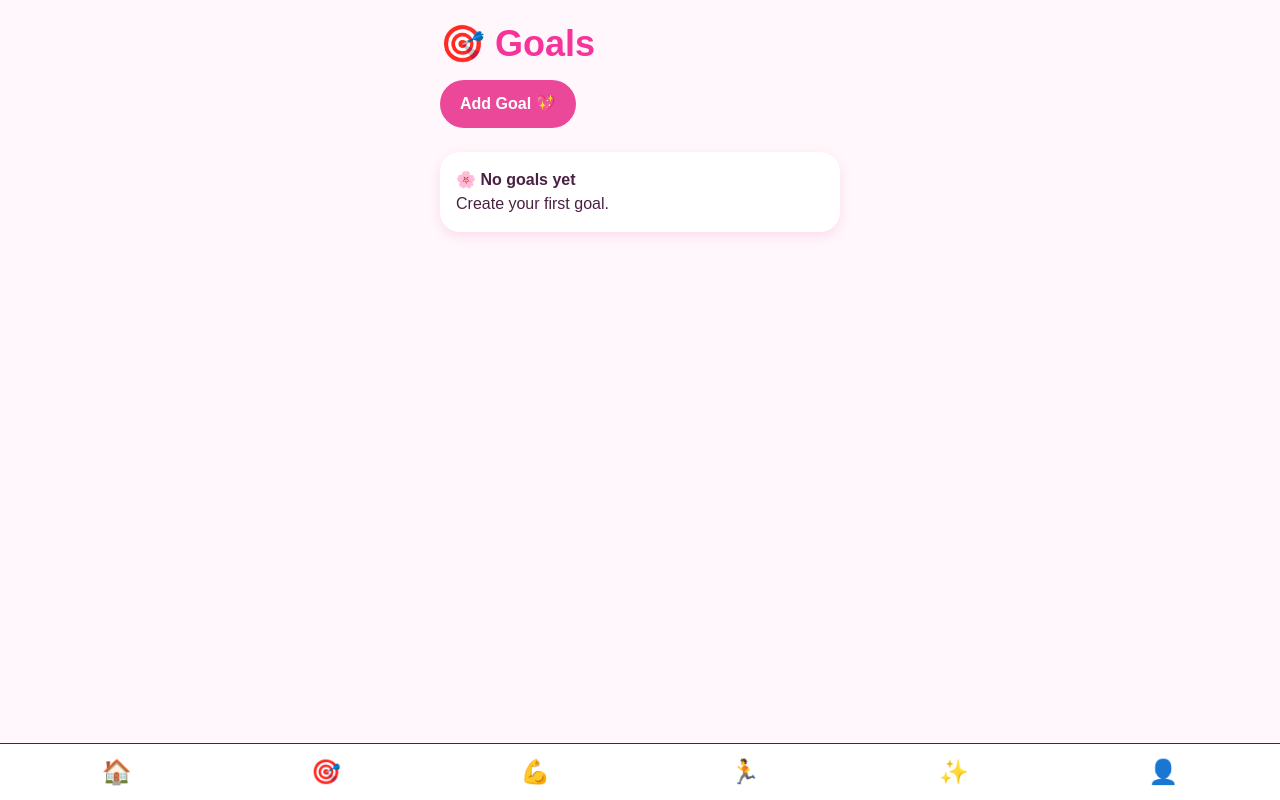
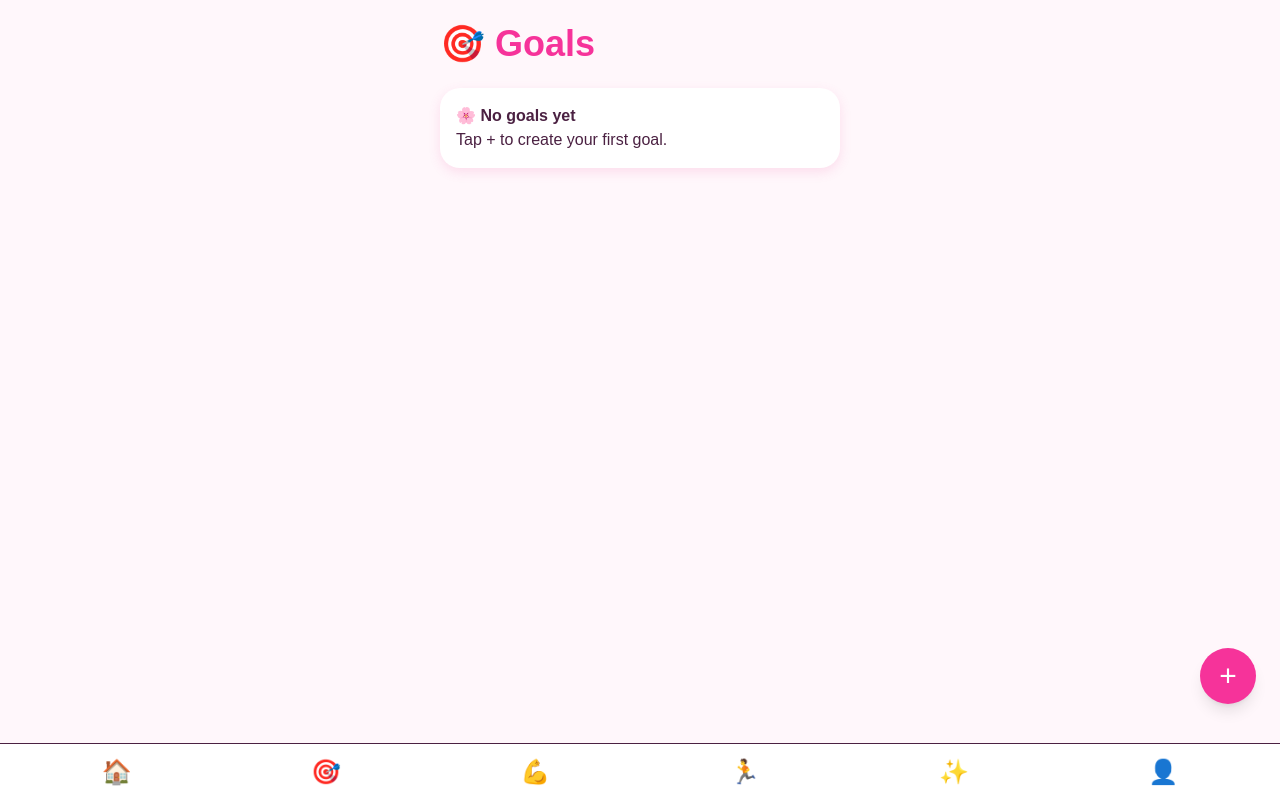
Before and after one commit to ros-xly/Atlas, a Next.js app in the folder frontend/: page /goals in a window 1280 px wide. Built offline with nearby package versions, Linux system fonts and the light colour scheme.

Commit message:
tidying up

```diff
--- a/frontend/app/goals/page.tsx
+++ b/frontend/app/goals/page.tsx
@@ -1,13 +1,9 @@
 "use client";
 
-import {
-  useEffect,
-  useState,
-} from "react";
-
-import Link from "next/link";
+import { useEffect, useState } from "react";
 
 import FloatCard from "@/components/FloatCard";
+import FloatingActionButton from "@/components/FloatingActionButton";
 import VisibilityBadge from "@/components/VisibilityBadge";
 
 export default function Goals() {
@@ -30,34 +26,25 @@ export default function Goals() {
       JSON.parse(stored);
 
     const response =
-      await fetch(
-        "/api/goals"
-      );
+      await fetch("/api/goals");
 
     const allGoals =
       await response.json();
 
-    const userGoals =
+    setGoals(
       allGoals.filter(
         (goal: any) =>
           goal.ownerEmail ===
           user.email
-      );
-
-    setGoals(userGoals);
+      )
+    );
   }
 
   return (
     <main className="p-6 max-w-md mx-auto">
-      <h1 className="text-4xl font-bold text-pink-500 mb-4">
+      <h1 className="text-4xl font-bold text-pink-500 mb-6">
         🎯 Goals
       </h1>
-
-      <Link href="/goals/create">
-        <button className="float-button mb-6">
-          Add Goal 💖
-        </button>
-      </Link>
 
       {goals.length === 0 && (
         <FloatCard>
@@ -66,20 +53,19 @@ export default function Goals() {
           </h2>
 
           <p>
-            Create your first goal.
+            Tap + to create your first
+            goal.
           </p>
         </FloatCard>
       )}
 
       {goals.map((goal) => (
         <FloatCard key={goal.id}>
-          <h2 className="font-bold text-lg">
+          <h2 className="font-bold">
             {goal.title}
           </h2>
 
-          <p>
-            {goal.category}
-          </p>
+          <p>{goal.category}</p>
 
           <VisibilityBadge
             visibility={
@@ -88,6 +74,10 @@ export default function Goals() {
           />
         </FloatCard>
       ))}
+
+      <FloatingActionButton
+        href="/goals/create"
+      />
     </main>
   );
 }
--- a/frontend/app/page.tsx
+++ b/frontend/app/page.tsx
@@ -28,11 +28,12 @@ export default function Home() {
       </h1>
 
       <p className="text-lg mb-6">
-        Hi {name} 🌸
+        Welcome back,
+          {name} 🌸
       </p>
 
       <p className="mb-6 text-gray-600">
-        Plan. Train. Progress.
+        Ready to make progress today?
       </p>
 
       <div className="space-y-4">
--- a/frontend/app/profile/page.tsx
+++ b/frontend/app/profile/page.tsx
@@ -1,6 +1,10 @@
 "use client";
 
-import { useEffect, useState } from "react";
+import {
+  useEffect,
+  useState,
+} from "react";
+
 import FloatCard from "@/components/FloatCard";
 
 export default function Profile() {
@@ -27,18 +31,36 @@ export default function Profile() {
       </h1>
 
       {user && (
+        <>
           <FloatCard>
-          <h2 className="text-xl font-bold">
+            <h2 className="text-2xl font-bold">
               🌸 {user.name}
             </h2>
 
-          <p>
-            {user.email}
-          </p>
+            <p>{user.email}</p>
 
             <p className="mt-4">
               Float Member ✨
             </p>
+          </FloatCard>
+
+          <FloatCard>
+            <p>
+              🎯 Goals
+            </p>
+
+            <p>
+              🏃 Runs
+            </p>
+
+            <p>
+              🎪 Aerial
+            </p>
+
+            <p>
+              👯 Friends
+            </p>
+          </FloatCard>
 
           <button
             className="float-button mt-4"
@@ -53,8 +75,7 @@ export default function Profile() {
           >
             Logout
           </button>
-
-        </FloatCard>
+        </>
       )}
     </main>
   );
--- /dev/null
+++ b/frontend/components/FloatingActionButton.tsx
@@ -0,0 +1,31 @@
+import Link from "next/link";
+
+export default function FloatingActionButton({
+  href,
+}: {
+  href: string;
+}) {
+  return (
+    <Link href={href}>
+      <div
+        className="
+          fixed
+          bottom-24
+          right-6
+          w-14
+          h-14
+          rounded-full
+          bg-pink-500
+          text-white
+          text-3xl
+          flex
+          items-center
+          justify-center
+          shadow-lg
+        "
+      >
+        +
+      </div>
+    </Link>
+  );
+}
```
Lines whose indentation alone changed are shown as unchanged.
